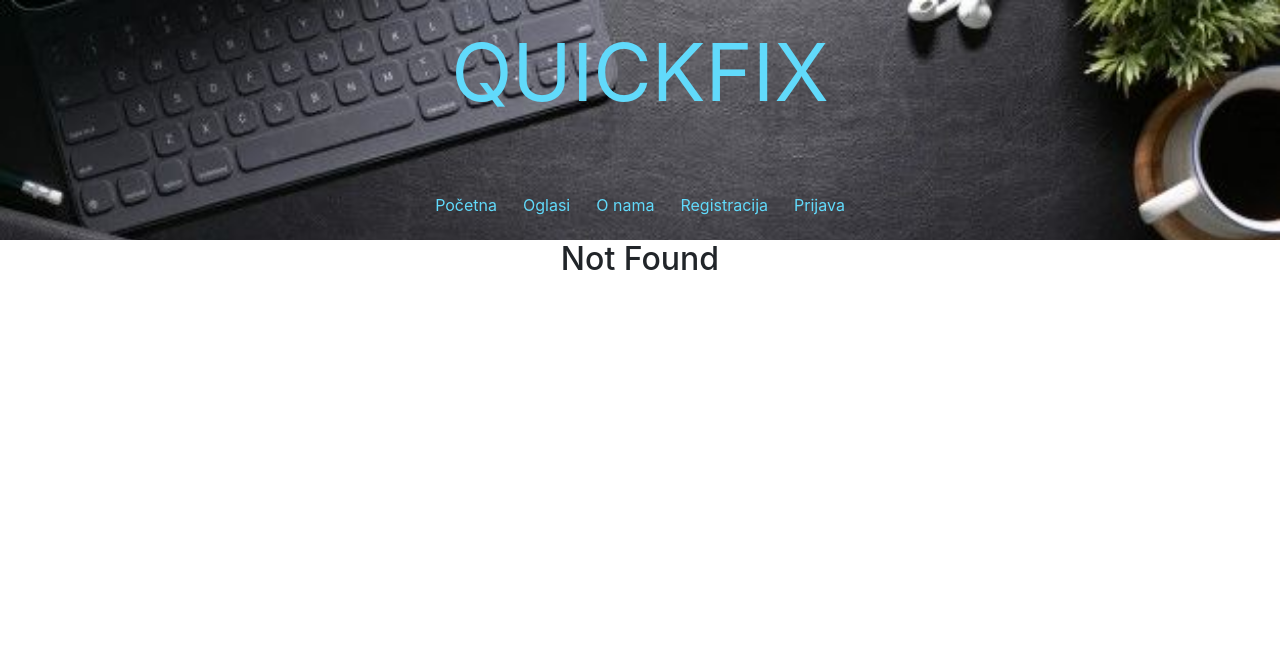
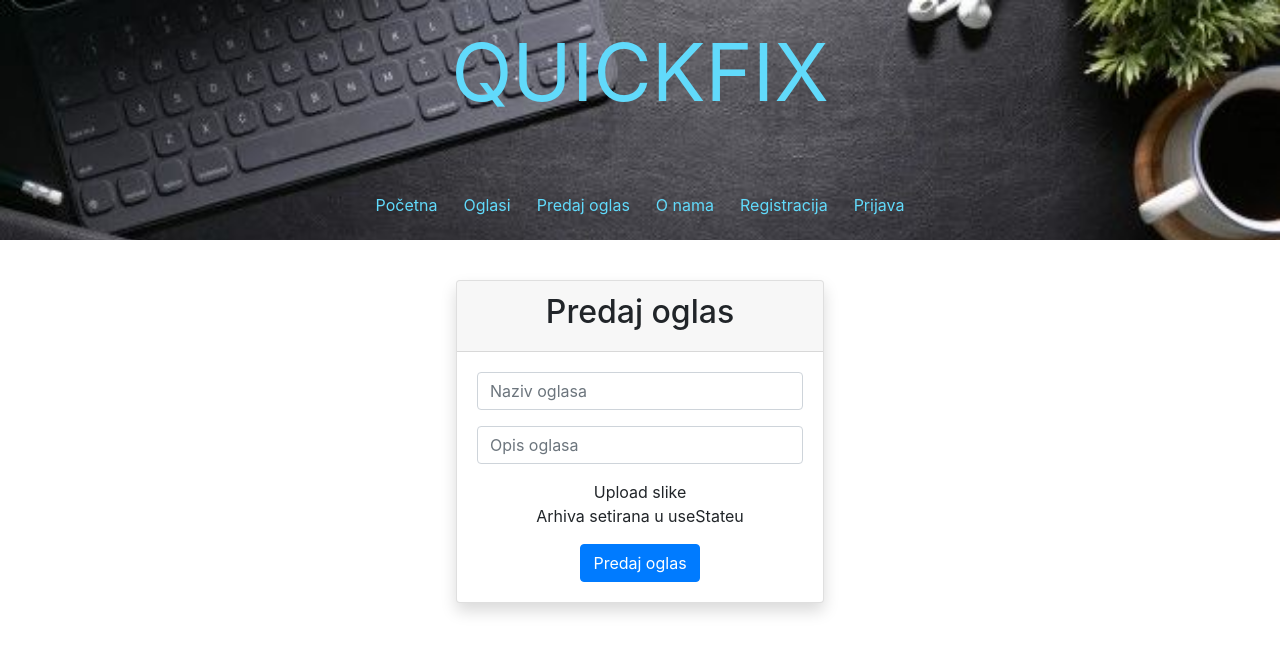
Before and after one commit to gjaic2016/react_project_demo, a React (Create React App) app: page /submitAdd in a window 1280 px wide. Before the commit this address had no page. Shown: the top 652 px of the page. Built offline with nearby package versions, Linux system fonts and the light colour scheme.

Commit message:
submit new add page

```diff
--- a/src/App.css
+++ b/src/App.css
@@ -84,6 +84,10 @@
   max-height: 15em !important;
 }
 
+.addPicture {
+  border-radius: 20px;
+}
+
 .jumbotron {
   padding: 2rem 1rem;
 }
--- a/src/App.js
+++ b/src/App.js
@@ -8,6 +8,7 @@ import About from "./components/page/About";
 import Registration from "./components/page/Registration";
 import Adds from "./components/page/Adds";
 import NotFound from "./components/page/NotFound";
+import SubmitAdd from './components/page/SubmitAdd/index';
 
 const App = () => {
 
@@ -26,6 +27,7 @@ const App = () => {
       <div className="content body">
         <Switch>
           <Route path="/adds" component={Adds} />
+          <Route path="/submitAdd" component={SubmitAdd} />
           <Route path="/registration" component={Registration} />
           <Route path="/about" component={About} />
           <Route path="/login" component={Login} />
--- a/src/components/NavBar/NavBar.js
+++ b/src/components/NavBar/NavBar.js
@@ -21,6 +21,14 @@ const NavBar = () => {
               className="btn btn-primary-outline navbar_button"
             >
               Oglasi
+            </Button>
+          </Link>
+          <Link to="/submitAdd">
+            <Button
+              variant="dark"
+              className="btn btn-primary-outline navbar_button"
+            >
+              Predaj oglas
             </Button>
           </Link>
           <Link to="/about">
--- a/src/components/component/AddComponent/AddComponent.jsx
+++ b/src/components/component/AddComponent/AddComponent.jsx
@@ -10,6 +10,7 @@ const AddComponent = (props) => {
           <Row>
             <Col className="col-md-2">
               <img
+                className="addPicture"
                 src={props.picture ? props.picture : noimage}
                 alt={props.picture}
                 width="150px"
--- a/src/components/page/Registration/Registration.js
+++ b/src/components/page/Registration/Registration.js
@@ -20,7 +20,7 @@ const Registration = () => {
       password: password,
       country: country,
     }).then((response) => {
-      console.log(response);
+      console.log("KAJ SE TU NALAZI" + response);
     });
   };
 
--- /dev/null
+++ b/src/components/page/SubmitAdd/SubmitAdd.js
@@ -0,0 +1,60 @@
+import React, { useEffect, useState } from "react";
+import Axios from "axios";
+import { Card, Form } from "react-bootstrap";
+import { Button } from "react-bootstrap";
+
+const SubmitAdd = () => {
+  const [title, setTitle] = useState("");
+  const [description, setDescription] = useState("");
+  const [picture, setPicture] = useState("");
+  const [archive, setArchive] = useState("N");
+
+  const [show, setShow] = useState("");
+
+  const saveAdd = (e) => {
+    setShow(e);
+    console.log(title, description);
+  };
+
+  return (
+    <>
+      <div className="container">
+        <Card className="card-styling-reg card-size shadow">
+          <Card.Header>
+            <h2>Predaj oglas</h2>
+          </Card.Header>
+          <Card.Body>
+            <Card.Text>
+              <Form>
+                <Form.Group controlId="addTitle">
+                  <Form.Control
+                    type="text"
+                    placeholder="Naziv oglasa"
+                    onChange={(e) => setTitle(e.target.value)}
+                  />
+                </Form.Group>
+              </Form>
+              <Form>
+                <Form.Group controlId="addDescription">
+                  <Form.Control
+                    type="text"
+                    placeholder="Opis oglasa"
+                    onChange={(e) => setDescription(e.target.value)}
+                  />
+                </Form.Group>
+              </Form>
+              {title} {description}
+              <div>Upload slike</div>
+              <div>Arhiva setirana u useStateu</div>
+            </Card.Text>
+            <Button variant="primary" onClick={saveAdd}>
+              Predaj oglas
+            </Button>
+          </Card.Body>
+        </Card>
+      </div>
+    </>
+  );
+};
+
+export default SubmitAdd;
--- /dev/null
+++ b/src/components/page/SubmitAdd/index.js
@@ -0,0 +1,3 @@
+import SubmitAdd from  "./SubmitAdd";
+
+export default SubmitAdd;
```
Also changed, not shown: 1 other file (tests, documents, lock files or other folders).
